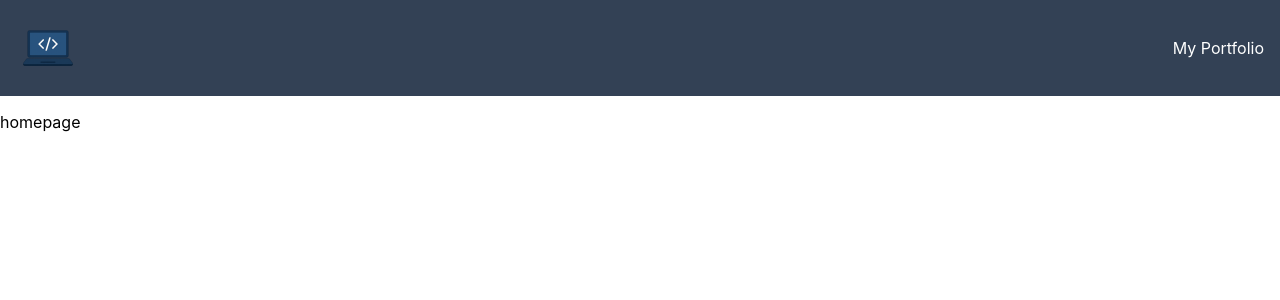
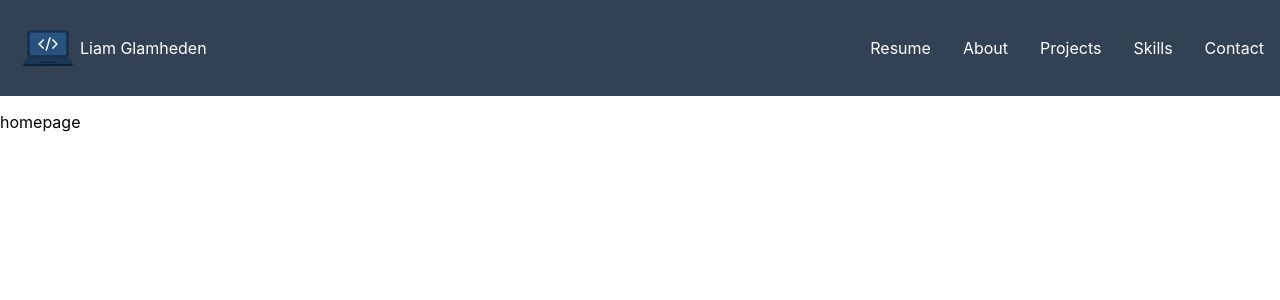
Before and after one commit to LiamGlamheden/fullstack-portfolio, a React (Create React App) app in the folder frontend/: page / in a window 1280 px wide. Shown: the top 300 px of the page. Built offline with nearby package versions, Linux system fonts and the light colour scheme.

Commit message:
add tabs simple styling

```diff
--- a/frontend/src/components/Header.tsx
+++ b/frontend/src/components/Header.tsx
@@ -10,8 +10,18 @@ export default function Header() {
       backgroundColor: "#334155",
       color: "white"
     }}>
-        <img src="/Portfolio-icon.png" alt="Portfolio icon" style={{ height: "4em"}} />
-        <p>My Portfolio</p>
+        <div style={{ display: "flex", alignItems: "center"}}>
+            <img src="/Portfolio-icon.png" alt="Portfolio icon" style={{ height: "4em" }} />
+            <p>Liam Glamheden</p>
+        </div>
+
+      <nav style={{ display: "flex", gap: "2rem" }}>
+        <p style={{ cursor: "pointer" }}>Resume</p>
+        <p style={{ cursor: "pointer" }}>About</p>
+        <p style={{ cursor: "pointer" }}>Projects</p>
+        <p style={{ cursor: "pointer" }}>Skills</p>
+        <p style={{ cursor: "pointer" }}>Contact</p>
+      </nav>
     </header>
   );
 }
```
Lines whose indentation alone changed are shown as unchanged.
